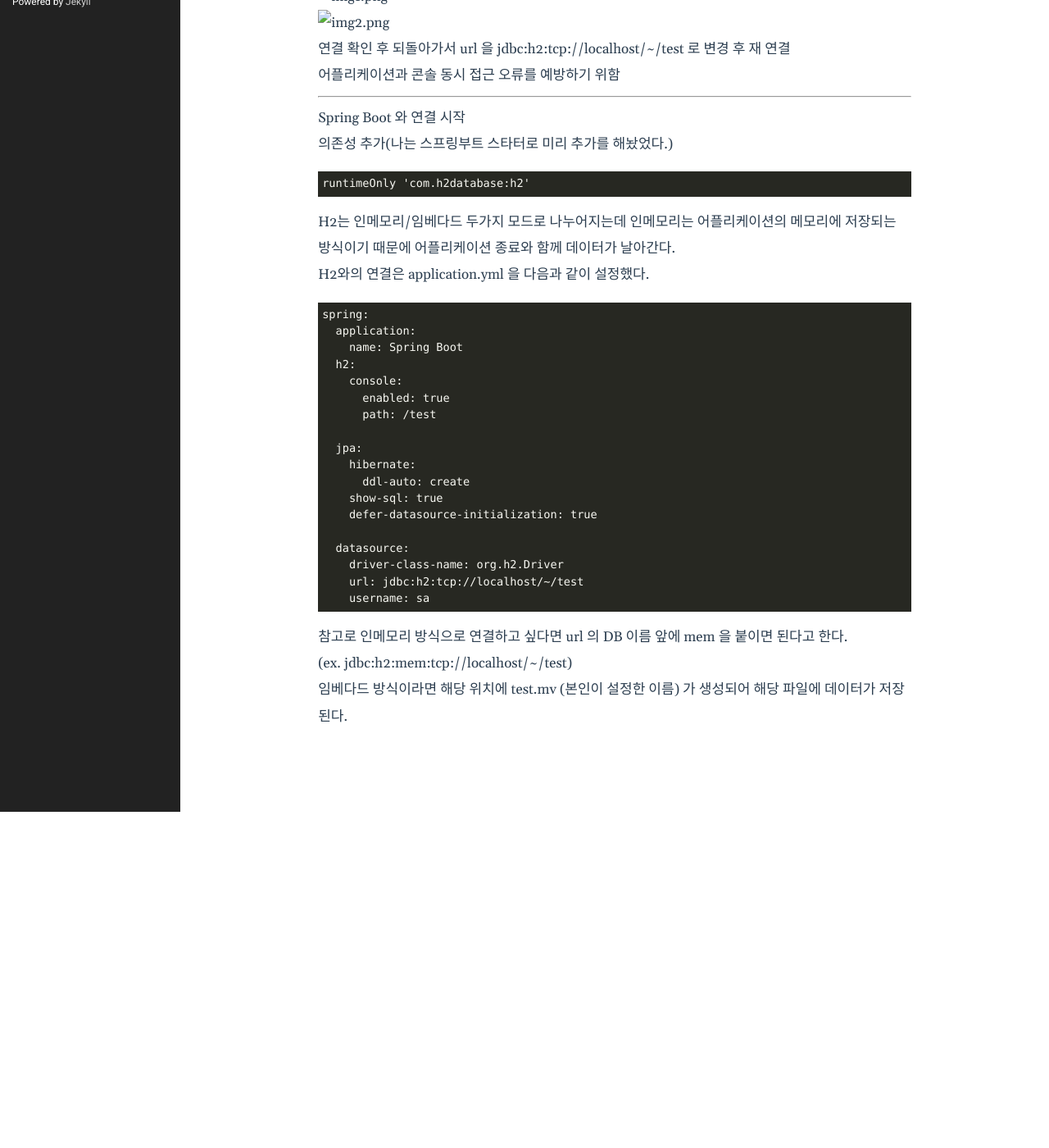
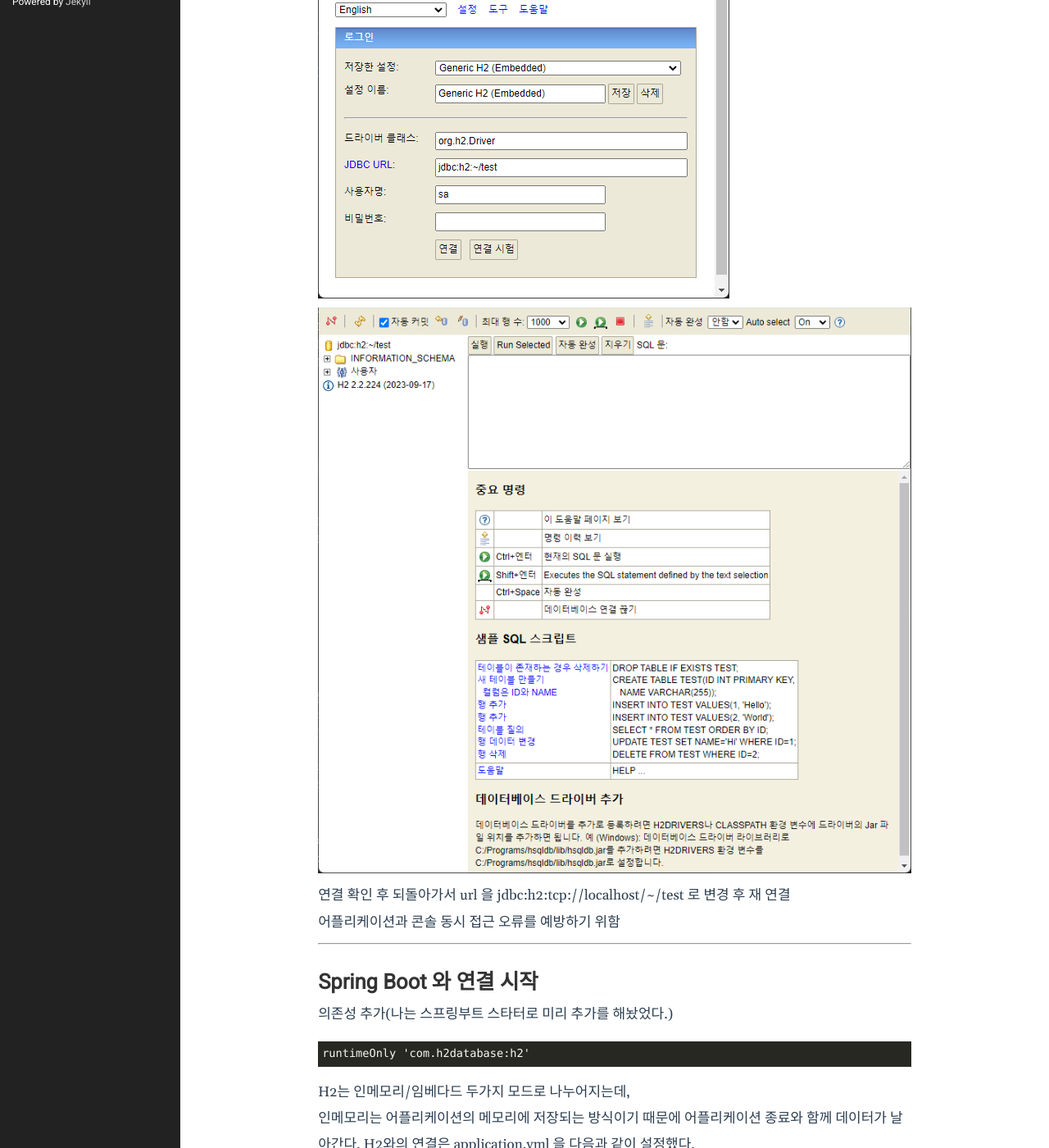
Before and after one commit to RayMuan/RayMuan.github.io, a Jekyll site: the page built from _posts/springboot/2024-05-06-h2.markdown, in a window 1280 px wide and 1400 px high, scrolled down 533 px. Shown: the whole window at 82% size. Built offline with Jekyll 4.4.1, drawn with Linux system fonts in a browser that asks for light colours; before the commit the page ends 1523 px from its top, so only the background shows below that.

Commit message:
:bug: 사진이 나오지 않는 버그, 경로 수정

````diff
--- a/_posts/etc/240429_jekyll_local/2024-04-29-jekyll-local.markdown
+++ b/_posts/etc/2024-04-29-jekyll-local.markdown
@@ -17,10 +17,10 @@ category: Etc.
 [Ruby](https://rubyinstaller.org/)
 해당 링크에서 원하는 버전의 루비를 다운받는다.
 
-![img.png](./img.png)
+![img.png](/public/img/etc/jekyll/img.png)
 1번 또는 3번을 입력해 다운 받는다. (나는 3번을 입력했다.)
 
-![img.png](./img_1.png)
+![img.png](/public/img/etc/jekyll/img_1.png)
 다운로드 완료 후 위의 프로그램 실행
 ```
 gem install jekyll bundle
--- a/_posts/springboot/2024-05-06-h2/2024-05-06-h2.markdown
+++ b/_posts/springboot/2024-05-06-h2.markdown
@@ -17,21 +17,19 @@ category: SpringBoot
 H2 서버 실행
 (나의 경우 C:\Program Files(x86)\H2\bin 위치의 h2.bat 실행)
 
-![img1.png](./img1.png)
-
-![img2.png](./img2.png)
-
+![img1.png](/public/img/springboot/h2/img1.png)
+![img2.png](/public/img/springboot/h2/img2.png)
 연결 확인 후 되돌아가서 url 을 jdbc:h2:tcp://localhost/~/test 로 변경 후 재 연결
 어플리케이션과 콘솔 동시 접근 오류를 예방하기 위함
 
 ---
-Spring Boot 와 연결 시작
+## Spring Boot 와 연결 시작
 의존성 추가(나는 스프링부트 스타터로 미리 추가를 해놨었다.)
 ```
 runtimeOnly 'com.h2database:h2'
 ```
-H2는 인메모리/임베다드 두가지 모드로 나누어지는데 인메모리는 어플리케이션의 메모리에 저장되는 방식이기 때문에 어플리케이션 종료와 함께 데이터가 날아간다.
-
+H2는 인메모리/임베다드 두가지 모드로 나누어지는데,
+인메모리는 어플리케이션의 메모리에 저장되는 방식이기 때문에 어플리케이션 종료와 함께 데이터가 날아간다.
 H2와의 연결은  application.yml 을 다음과 같이 설정했다.
 ```
 spring:
````
Also changed, not shown: public/img/etc/jekyll/img.png (renamed from _posts/etc/240429_jekyll_local/img.png), public/img/etc/jekyll/img_1.png (renamed from _posts/etc/240429_jekyll_local/img_1.png), public/img/springboot/h2/img1.png (renamed from _posts/springboot/2024-05-06-h2/img1.png), public/img/springboot/h2/img2.png (renamed from _posts/springboot/2024-05-06-h2/img2.png).
